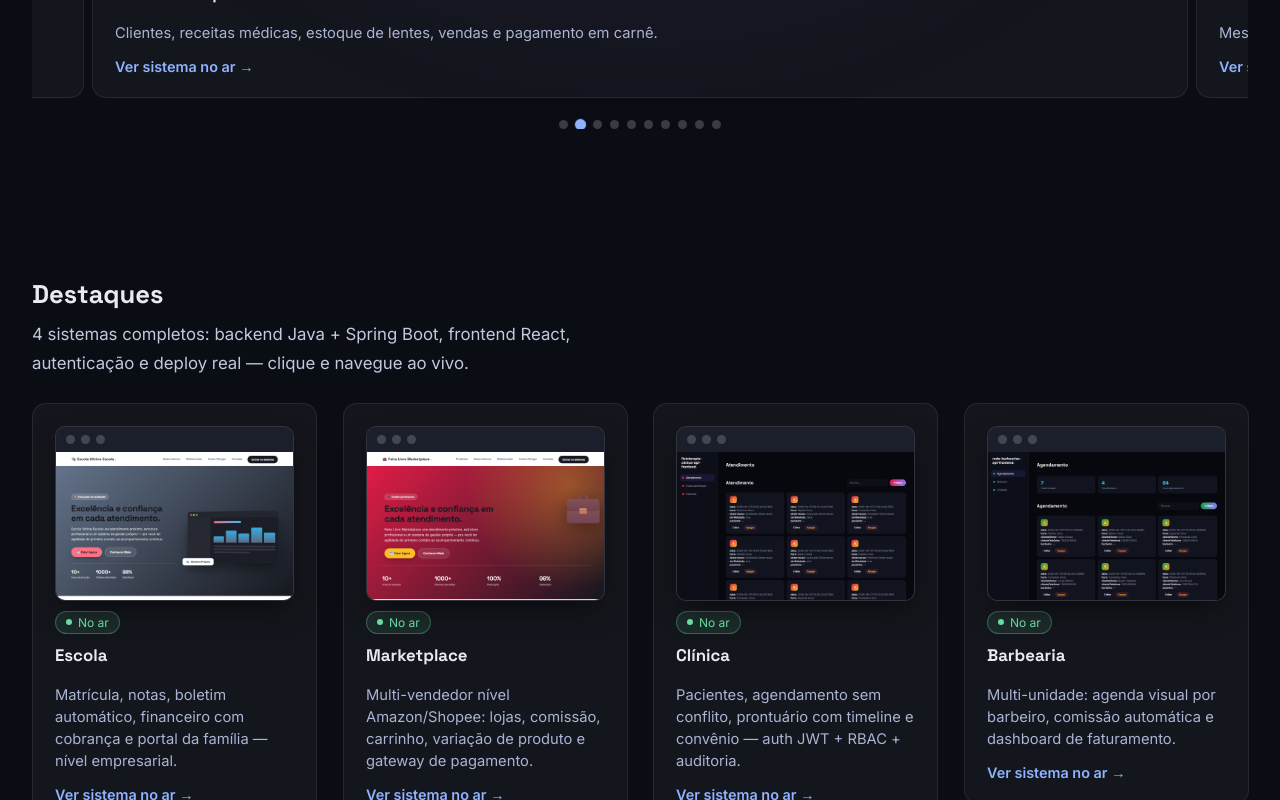
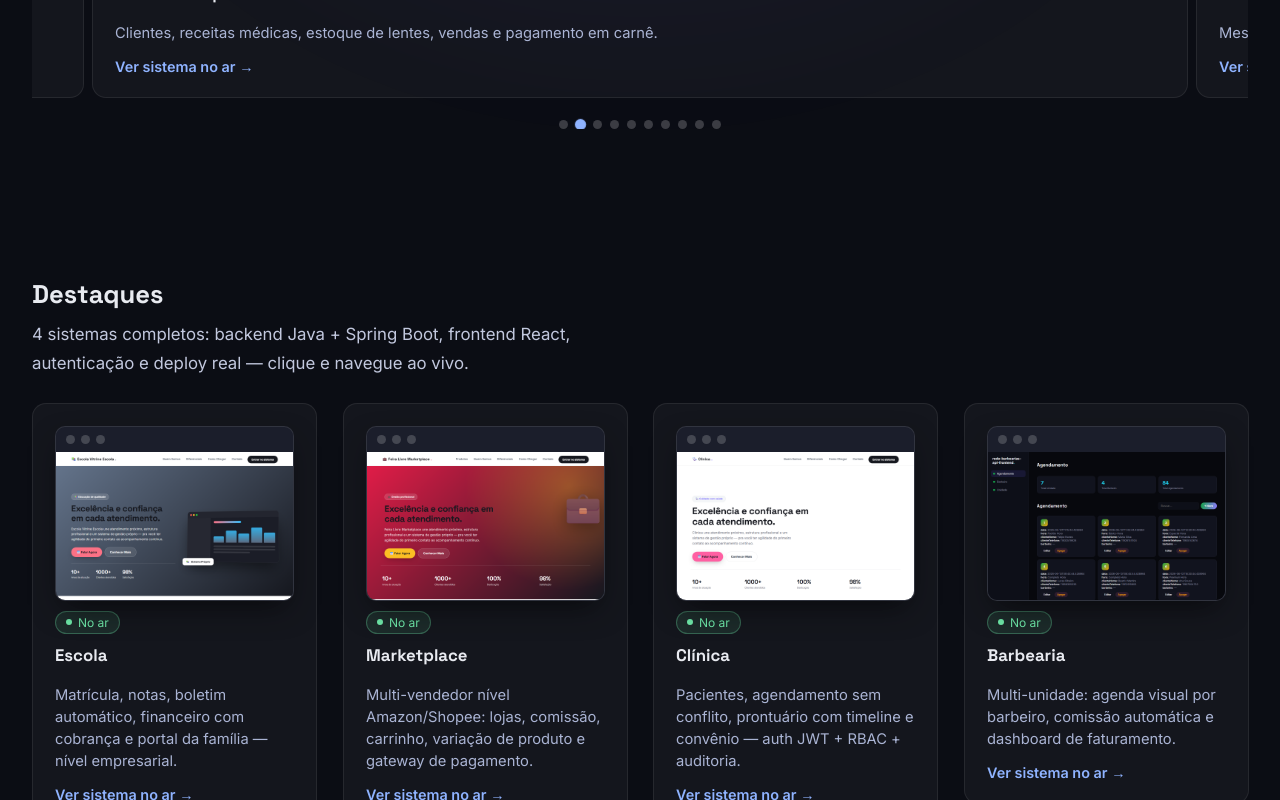
Before and after one commit to EriveltonArantes/erivelton-portfolio, a React (Vite) app: page / in a window 1280 px wide. Shown: the part 1620-2420 px from the top of the page. Built offline with nearby package versions, Linux system fonts and the light colour scheme.

Commit message:
fix: troca clinica de fisioterapia (generica) pela clinica profissional real (clinica-api-api)

```diff
--- a/src/App.jsx
+++ b/src/App.jsx
@@ -109,7 +109,7 @@ export default function App() {
           <div className="carousel-slide" key="1"><TiltCard><div className="browser-frame"><div className="bar"><span></span><span></span><span></span></div><img src={`${import.meta.env.BASE_URL}screenshots/https-otica-gestao-api-frontend-onrender-com.png`} alt="Gestão de Óptica" loading="lazy" /></div><span className="proj-badge"><span className="dot"></span>No ar</span><h3>Gestão de Óptica</h3><p>Clientes, receitas médicas, estoque de lentes, vendas e pagamento em carnê.</p><a className="proj-link" href="https://otica-gestao-api-frontend.onrender.com" target="_blank" rel="noreferrer">Ver sistema no ar →</a></TiltCard></div>
           <div className="carousel-slide" key="2"><TiltCard><div className="browser-frame"><div className="bar"><span></span><span></span><span></span></div><img src={`${import.meta.env.BASE_URL}screenshots/https-restaurante-pdv-api-frontend-onrender-com.png`} alt="PDV para Restaurante" loading="lazy" /></div><span className="proj-badge"><span className="dot"></span>No ar</span><h3>PDV para Restaurante</h3><p>Mesas, pedidos, cardápio — sistema de ponto de venda completo.</p><a className="proj-link" href="https://restaurante-pdv-api-frontend.onrender.com" target="_blank" rel="noreferrer">Ver sistema no ar →</a></TiltCard></div>
           <div className="carousel-slide" key="3"><TiltCard><div className="browser-frame"><div className="bar"><span></span><span></span><span></span></div><img src={`${import.meta.env.BASE_URL}screenshots/https-rede-barbearias-api-frontend-onrender-com.png`} alt="Rede de Barbearias" loading="lazy" /></div><span className="proj-badge"><span className="dot"></span>No ar</span><h3>Rede de Barbearias</h3><p>Multi-unidade: agendamento por unidade e barbeiro, dashboard de faturamento.</p><a className="proj-link" href="https://rede-barbearias-api-frontend.onrender.com" target="_blank" rel="noreferrer">Ver sistema no ar →</a></TiltCard></div>
-          <div className="carousel-slide" key="4"><TiltCard><div className="browser-frame"><div className="bar"><span></span><span></span><span></span></div><img src={`${import.meta.env.BASE_URL}screenshots/https-fisioterapia-clinica-api-frontend-onrender-com.png`} alt="Clínica de Fisioterapia" loading="lazy" /></div><span className="proj-badge"><span className="dot"></span>No ar</span><h3>Clínica de Fisioterapia</h3><p>Pacientes, atendimentos e evolução de cada sessão de tratamento.</p><a className="proj-link" href="https://fisioterapia-clinica-api-frontend.onrender.com" target="_blank" rel="noreferrer">Ver sistema no ar →</a></TiltCard></div>
+          <div className="carousel-slide" key="4"><TiltCard><div className="browser-frame"><div className="bar"><span></span><span></span><span></span></div><img src={`${import.meta.env.BASE_URL}screenshots/https-clinica-api-api-frontend-onrender-com.png`} alt="Clínica" loading="lazy" /></div><span className="proj-badge"><span className="dot"></span>No ar</span><h3>Clínica</h3><p>Pacientes, agendamento sem conflito, prontuário com timeline e convênio — auth JWT + RBAC + auditoria.</p><a className="proj-link" href="https://clinica-api-api-frontend.onrender.com" target="_blank" rel="noreferrer">Ver sistema no ar →</a></TiltCard></div>
           <div className="carousel-slide" key="5"><TiltCard><div className="browser-frame"><div className="bar"><span></span><span></span><span></span></div><img src={`${import.meta.env.BASE_URL}screenshots/https-imobiliaria-corretor-api-frontend-onrender-com.png`} alt="Corretor de Imóveis" loading="lazy" /></div><span className="proj-badge"><span className="dot"></span>No ar</span><h3>Corretor de Imóveis</h3><p>Cadastro de imóveis, clientes interessados e visitas agendadas.</p><a className="proj-link" href="https://imobiliaria-corretor-api-frontend.onrender.com" target="_blank" rel="noreferrer">Ver sistema no ar →</a></TiltCard></div>
           <div className="carousel-slide" key="6"><TiltCard><div className="browser-frame"><div className="bar"><span></span><span></span><span></span></div><img src={`${import.meta.env.BASE_URL}screenshots/https-petshop-banho-tosa-api-frontend-onrender-com.png`} alt="Petshop" loading="lazy" /></div><span className="proj-badge"><span className="dot"></span>No ar</span><h3>Petshop</h3><p>Pets, agendamento de banho e tosa, histórico de atendimentos.</p><a className="proj-link" href="https://petshop-banho-tosa-api-frontend.onrender.com" target="_blank" rel="noreferrer">Ver sistema no ar →</a></TiltCard></div>
           <div className="carousel-slide" key="7"><TiltCard><div className="browser-frame"><div className="bar"><span></span><span></span><span></span></div><img src={`${import.meta.env.BASE_URL}screenshots/https-advocacia-processos-api-frontend-onrender-com.png`} alt="Escritório de Advocacia" loading="lazy" /></div><span className="proj-badge"><span className="dot"></span>No ar</span><h3>Escritório de Advocacia</h3><p>Cadastro de clientes e processos jurídicos.</p><a className="proj-link" href="https://advocacia-processos-api-frontend.onrender.com" target="_blank" rel="noreferrer">Ver sistema no ar →</a></TiltCard></div>
@@ -123,7 +123,7 @@ export default function App() {
         <div className="grid destaques-grid">
           <TiltCard><div className="browser-frame"><div className="bar"><span></span><span></span><span></span></div><img src={`${import.meta.env.BASE_URL}screenshots/https-escola-vitrine-escola-api-frontend-onrender-com.png`} alt="Escola" loading="lazy" /></div><span className="proj-badge"><span className="dot"></span>No ar</span><h3>Escola</h3><p>Matrícula, notas, boletim automático, financeiro com cobrança e portal da família — nível empresarial.</p><a className="proj-link" href="https://escola-vitrine-escola-api-frontend.onrender.com" target="_blank" rel="noreferrer">Ver sistema no ar →</a></TiltCard>
           <TiltCard><div className="browser-frame"><div className="bar"><span></span><span></span><span></span></div><img src={`${import.meta.env.BASE_URL}screenshots/https-feira-livre-marketplace-api-frontend-onrender-com.png`} alt="Marketplace" loading="lazy" /></div><span className="proj-badge"><span className="dot"></span>No ar</span><h3>Marketplace</h3><p>Multi-vendedor nível Amazon/Shopee: lojas, comissão, carrinho, variação de produto e gateway de pagamento.</p><a className="proj-link" href="https://feira-livre-marketplace-api-frontend.onrender.com" target="_blank" rel="noreferrer">Ver sistema no ar →</a></TiltCard>
-          <TiltCard><div className="browser-frame"><div className="bar"><span></span><span></span><span></span></div><img src={`${import.meta.env.BASE_URL}screenshots/https-fisioterapia-clinica-api-frontend-onrender-com.png`} alt="Clínica" loading="lazy" /></div><span className="proj-badge"><span className="dot"></span>No ar</span><h3>Clínica</h3><p>Pacientes, agendamento sem conflito, prontuário com timeline e convênio — auth JWT + RBAC + auditoria.</p><a className="proj-link" href="https://fisioterapia-clinica-api-frontend.onrender.com" target="_blank" rel="noreferrer">Ver sistema no ar →</a></TiltCard>
+          <TiltCard><div className="browser-frame"><div className="bar"><span></span><span></span><span></span></div><img src={`${import.meta.env.BASE_URL}screenshots/https-clinica-api-api-frontend-onrender-com.png`} alt="Clínica" loading="lazy" /></div><span className="proj-badge"><span className="dot"></span>No ar</span><h3>Clínica</h3><p>Pacientes, agendamento sem conflito, prontuário com timeline e convênio — auth JWT + RBAC + auditoria.</p><a className="proj-link" href="https://clinica-api-api-frontend.onrender.com" target="_blank" rel="noreferrer">Ver sistema no ar →</a></TiltCard>
           <TiltCard><div className="browser-frame"><div className="bar"><span></span><span></span><span></span></div><img src={`${import.meta.env.BASE_URL}screenshots/https-rede-barbearias-api-frontend-onrender-com.png`} alt="Barbearia" loading="lazy" /></div><span className="proj-badge"><span className="dot"></span>No ar</span><h3>Barbearia</h3><p>Multi-unidade: agenda visual por barbeiro, comissão automática e dashboard de faturamento.</p><a className="proj-link" href="https://rede-barbearias-api-frontend.onrender.com" target="_blank" rel="noreferrer">Ver sistema no ar →</a></TiltCard>
         </div>
       </div>
```
Also changed, not shown: public/screenshots/https-clinica-api-api-frontend-onrender-com.png (added), 1 other file (tests, documents, lock files or other folders).
